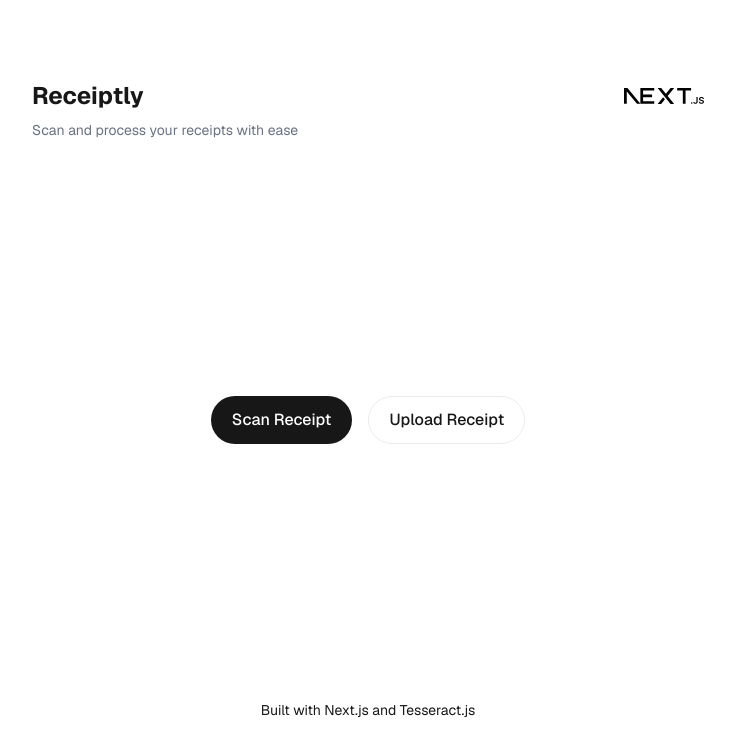
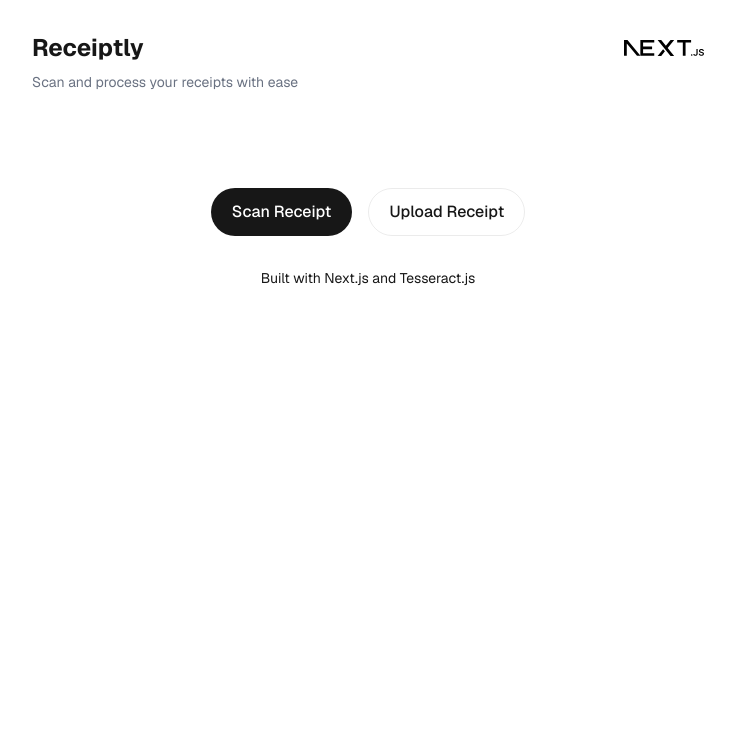
Before and after one commit to Cookjp/Receiptly, a Next.js app: page / in a window 1280 px wide. Shown: the top 756 px of the page, without its empty margins (272-1007 px from the left). Built offline with nearby package versions, Linux system fonts and the light colour scheme.

Commit message:
move header to layout

```diff
--- a/src/app/layout.tsx
+++ b/src/app/layout.tsx
@@ -2,6 +2,7 @@ import type { Metadata } from "next";
 import { Geist, Geist_Mono } from "next/font/google";
 import "./globals.css";
 import { ReceiptProvider } from "@/contexts/ReceiptContext";
+import Image from "next/image";
 
 const geistSans = Geist({
   variable: "--font-geist-sans",
@@ -26,12 +27,31 @@ export default function RootLayout({
   return (
     <html lang="en">
       <body
-        className={`${geistSans.variable} ${geistMono.variable} antialiased`}
+        className={`${geistSans.variable} ${geistMono.variable} antialiased min-h-screen`}
       >
+        <header className="grid grid-rows-[auto_1fr_auto] items-center justify-items-center p-8  gap-8  font-[family-name:var(--font-geist-sans)]">
+            <div className="w-full max-w-2xl">
+              <div className="flex items-center justify-between">
+                <h1 className="text-2xl font-bold">Receiptly</h1>
+                <Image
+                  className="dark:invert"
+                  src="/next.svg"
+                  alt="Next.js logo"
+                  width={80}
+                  height={20}
+                  priority
+                />
+              </div>
+              <p className="text-sm text-gray-500 mt-2">
+                Scan and process your receipts with ease
+              </p>
+            </div>
+            </header>
         <ReceiptProvider>
           {children}
         </ReceiptProvider>
       </body>
+
     </html>
   );
 }
--- a/src/app/page.tsx
+++ b/src/app/page.tsx
@@ -1,7 +1,6 @@
 'use client';
 
 import { useState } from 'react';
-import Image from 'next/image';
 import ImageCapture from '@/components/ImageCapture';
 import ReceiptResults from '@/components/ReceiptResults';
 import { OcrServiceFactory } from '@/services/ocr/OcrServiceFactory';
@@ -34,24 +33,7 @@ export default function Home() {
   };
 
   return (
-    <div className="grid grid-rows-[auto_1fr_auto] items-center justify-items-center min-h-screen p-8 pb-20 gap-8 sm:p-20 font-[family-name:var(--font-geist-sans)]">
-      <header className="w-full max-w-2xl">
-        <div className="flex items-center justify-between">
-          <h1 className="text-2xl font-bold">Receiptly</h1>
-          <Image
-            className="dark:invert"
-            src="/next.svg"
-            alt="Next.js logo"
-            width={80}
-            height={20}
-            priority
-          />
-        </div>
-        <p className="text-sm text-gray-500 mt-2">
-          Scan and process your receipts with ease
-        </p>
-      </header>
-
+    <div className="grid grid-rows-[auto_1fr_auto] items-center justify-items-center pb-20 gap-8  font-[family-name:var(--font-geist-sans)]">
       <main className="flex flex-col gap-8 w-full max-w-2xl items-center">
         {!imageData ? (
           <ImageCapture onCapture={processImage} />
--- a/src/app/split-receipt/items/page.tsx
+++ b/src/app/split-receipt/items/page.tsx
@@ -62,14 +62,14 @@ export default function SplitItemsPage() {
 
   if (!receipt || people.length === 0) {
     return (
-      <div className="grid place-items-center min-h-screen">
+      <div className="grid place-items-center">
         <div className="animate-spin rounded-full h-12 w-12 border-t-2 border-b-2 border-foreground"></div>
       </div>
     );
   }
 
   return (
-    <div className="grid grid-rows-[auto_1fr_auto] min-h-screen p-8 sm:p-20 font-[family-name:var(--font-geist-sans)]">
+    <div className="grid grid-rows-[auto_1fr_auto]  font-[family-name:var(--font-geist-sans)]">
       <header className="w-full max-w-3xl mx-auto">
         <div className="flex items-center justify-between">
           <h1 className="text-2xl font-bold">Assign Items</h1>
--- a/src/app/split-receipt/page.tsx
+++ b/src/app/split-receipt/page.tsx
@@ -54,14 +54,14 @@ export default function SplitReceiptPage() {
 
   if (!receipt) {
     return (
-      <div className="grid place-items-center min-h-screen">
+      <div className="grid place-items-center">
         <div className="animate-spin rounded-full h-12 w-12 border-t-2 border-b-2 border-foreground"></div>
       </div>
     );
   }
 
   return (
-    <div className="grid grid-rows-[auto_1fr_auto] min-h-screen p-8 sm:p-20 font-[family-name:var(--font-geist-sans)]">
+    <div className="grid grid-rows-[auto_1fr_auto] font-[family-name:var(--font-geist-sans)]">
       <header className="w-full max-w-2xl mx-auto">
         <div className="flex items-center justify-between">
           <h1 className="text-2xl font-bold">Split Receipt</h1>
@@ -73,11 +73,11 @@ export default function SplitReceiptPage() {
 
       <main className="w-full max-w-2xl mx-auto my-8">
         <div className="bg-white dark:bg-black/[.3] p-6 rounded-lg border border-black/[.08] dark:border-white/[.08]">
-          <h2 className="text-lg font-semibold mb-4">Receipt from {receipt.establishmentName || 'Unknown'}</h2>
+          <h2 className="text-lg font-semibold mb-4">{receipt.establishmentName && `Receipt from ${receipt.establishmentName}`}</h2>
 
           <div className="mb-6">
             <p className="text-sm text-gray-500 mb-2">Total Amount: <span className="font-[family-name:var(--font-geist-mono)] font-semibold text-black dark:text-white">${(receipt.total || 0).toFixed(2)}</span></p>
-            <p className="text-sm text-gray-500">Date: {receipt.date || 'Unknown'}</p>
+            <p className="text-sm text-gray-500">{receipt.date && 'Date: ' + receipt.date}</p>
           </div>
 
           <div className="mb-6">
--- a/src/app/split-receipt/result/page.tsx
+++ b/src/app/split-receipt/result/page.tsx
@@ -45,7 +45,7 @@ export default function SplitResultPage() {
 
   if (!receipt || people.length === 0) {
     return (
-      <div className="grid place-items-center min-h-screen">
+      <div className="grid place-items-center">
         <div className="animate-spin rounded-full h-12 w-12 border-t-2 border-b-2 border-foreground"></div>
       </div>
     );
@@ -54,7 +54,7 @@ export default function SplitResultPage() {
   const activeSplit = getActiveSplit();
 
   return (
-    <div className="grid grid-rows-[auto_1fr_auto] min-h-screen p-8 sm:p-20 font-[family-name:var(--font-geist-sans)]">
+    <div className="grid grid-rows-[auto_1fr_auto] font-[family-name:var(--font-geist-sans)]">
       <header className="w-full max-w-3xl mx-auto">
         <div className="flex items-center justify-between">
           <h1 className="text-2xl font-bold">Split Results</h1>
```
Also changed, not shown: src/app/receipt/page.tsx (added).
